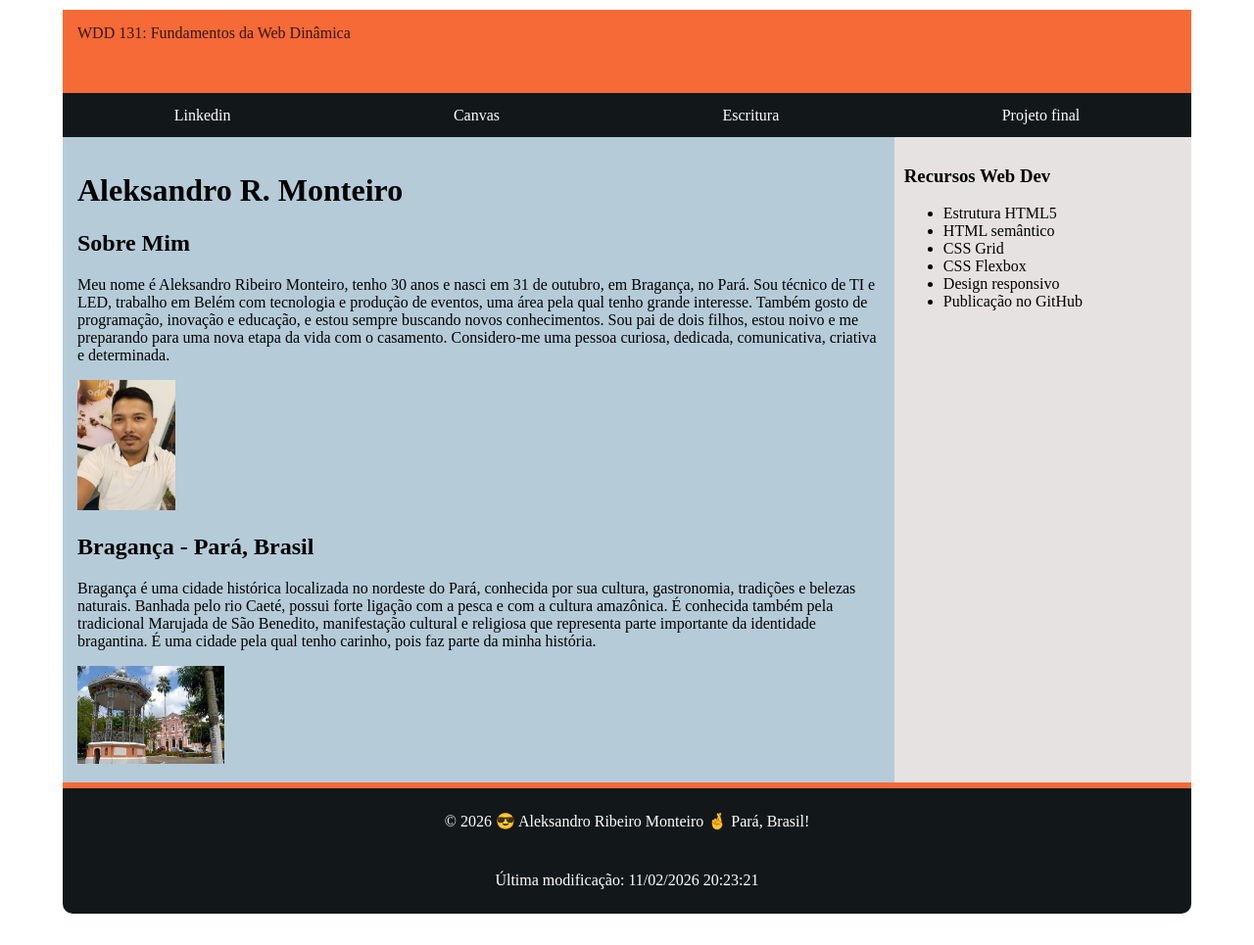
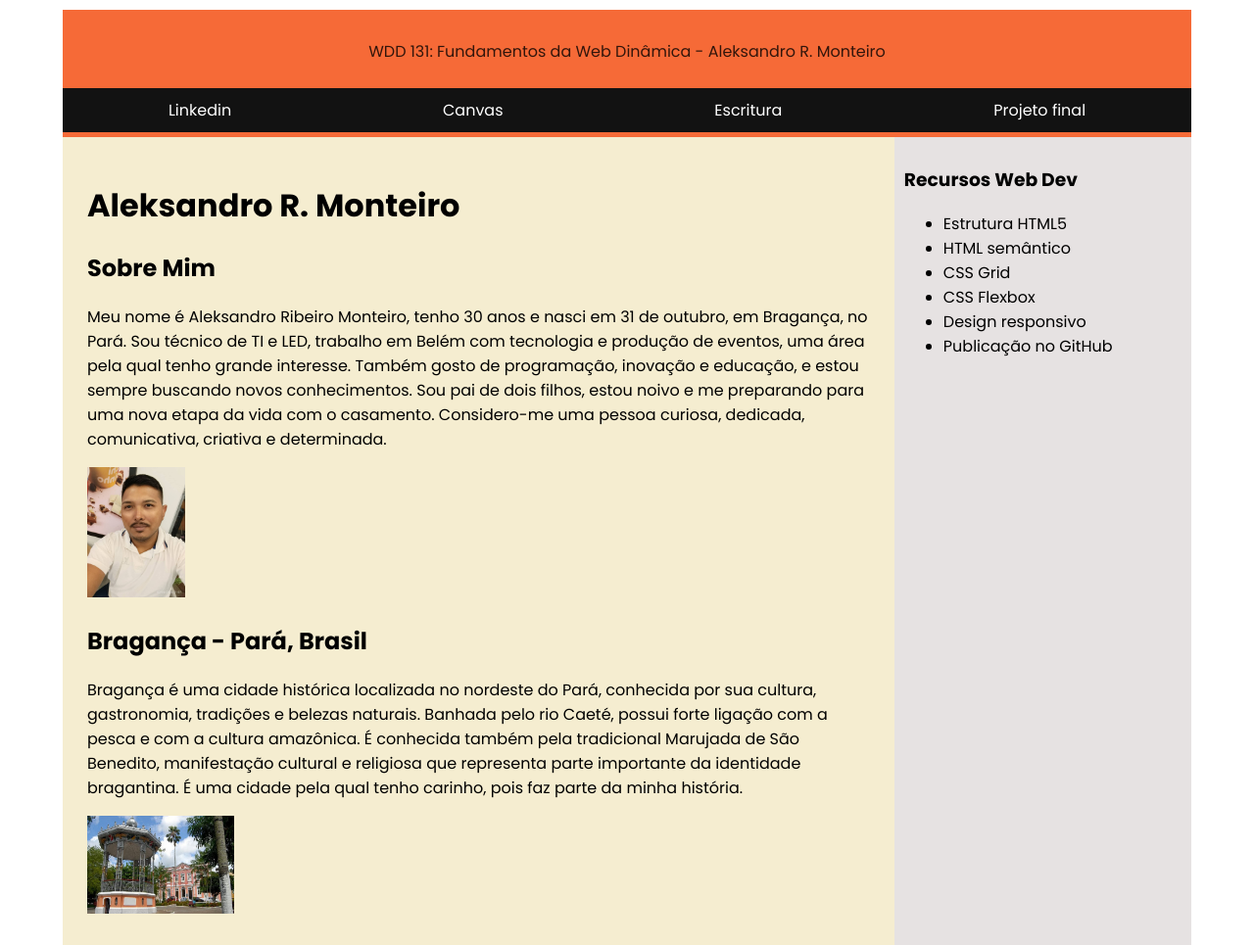
Before and after one commit to ribeiroaleksandro3110-debug/wdd131, a plain HTML site: page index.html in a window 1280 px wide. Shown: the top 965 px of the page at 98% size. Before the commit the page ends 943 px from the top, so only its background shows below. Drawn offline with Linux system fonts and the light colour scheme.

Commit message:
ajuste titulo e menu e hover

```diff
--- a/estilos/base.css
+++ b/estilos/base.css
@@ -5,7 +5,7 @@
 body.container {
     display: grid;
 
-    font-family: 'Times New Roman', Times, serif;
+    font-family: 'Poppins', sans-serif;
 
     grid-template-columns: 2.8fr 1fr;
 
@@ -29,32 +29,40 @@ body.container {
 
     display: flex;
     flex-direction: column;
+    justify-content: center;
 }
 
 .header-content {
-    flex: 1;
-    padding: 15px;
+    flex: 0.5;
+    padding: 25px;
 }
-
 
 .navigation {
     display: flex;
     justify-content: space-around;
     align-items: center;
 
-    background-color: #121819;
+    background-color: #121212;
     min-height: 45px;
 }
 
 .navigation a {
-    color: hsl(0, 0%, 100%);
+    color: #ffffff;
     text-decoration: none;
+    padding: 6px 12px;
+    border-radius: 4px;
+    transition: background-color 0.3s ease, color 0.3s ease;
+}
+
+.navigation a:hover {
+    background-color: #f66a37;
+    color: #ffffff;
 }
 
 .main {
     grid-area: main;
-    background-color: #b5cbd8;
-    padding: 15px;
+    background-color: #f5edd0;
+    padding: 25px;
 }
 
 .sidebar {
@@ -76,13 +84,15 @@ body.container {
     border-top: 6px solid #f66a37;
     border-radius: 0 0 10px 10px;
 
-    background-color: #121819;
+    background-color: #121212;
     color: #ffffff;
 
     text-align: center;
+
     .footer p {
         margin: 0;
     }
+
     .footer p:last-child {
         font-size: 0.8rem;
     }
--- a/index.html
+++ b/index.html
@@ -3,21 +3,29 @@
 
 <head>
     <title>WDD 131: Fundamentos da Web Dinâmica | Aleksandro Ribeiro Monteiro</title>
+
     <meta charset="UTF-8">
     <meta name="viewport" content="width=device-width, initial-scale=1.0">
     <meta name="description" content="A página foi desenvolvida utilizando HTML5 e CSS,
     aplicando estrutura semântica, layout com CSS Grid e Flexbox e design responsivo.">
     <meta name="author" content="Aleksandro R. Monteiro">
+
+    <link rel="preconnect" href="https://fonts.googleapis.com">
+    <link rel="preconnect" href="https://fonts.gstatic.com" crossorigin>
+    <link href="https://fonts.googleapis.com/css2?family=Poppins:wght@400;500;600;700&display=swap" rel="stylesheet">
+
     <link rel="stylesheet" href="estilos/base.css">
+
     <script src="scripts/obterdatas.js" defer></script>
+
 </head>
 
 <body class="container">
 
     <header class="header">
 
-        <div class="header-content">
-            <span id="titulo-curso">WDD 131: Fundamentos da Web Dinâmica</span>
+        <div class="header-content" style="text-align: center; width: 100%;">
+            <span id="titulo-curso">WDD 131: Fundamentos da Web Dinâmica - Aleksandro R. Monteiro</span>
         </div>
 
         <nav class="navigation">
```
